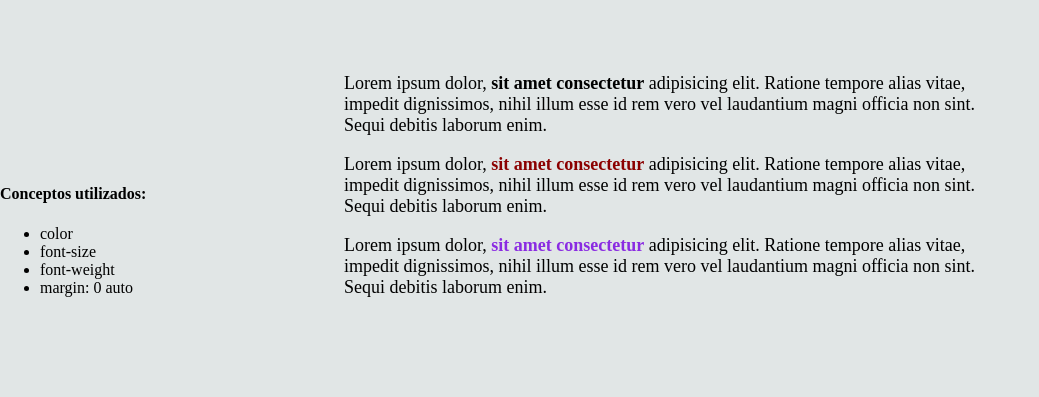
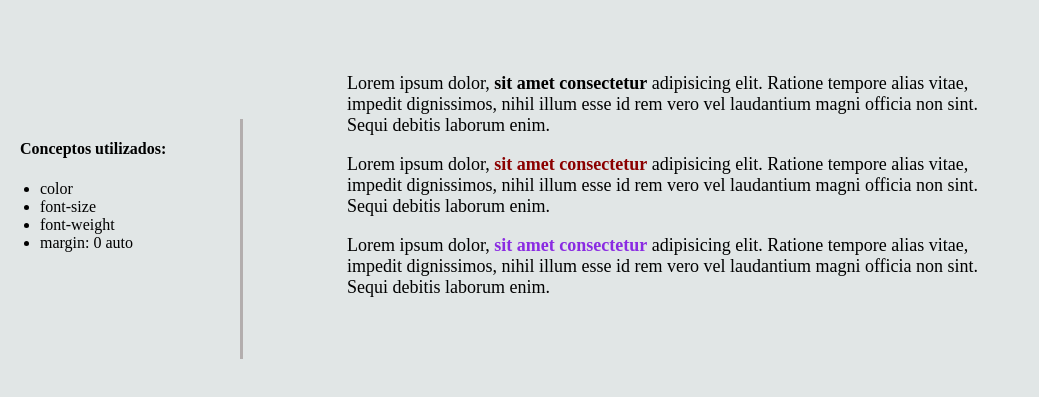
Before and after one commit to KevinADeras/practiceCSS, a plain HTML site: page color.html in a window 1280 px wide. Shown: the part 91-488 px from the top of the page, without its empty margins (0-1039 px from the left). Drawn offline with Linux system fonts and the light colour scheme.

Commit message:
a little css change

```diff
--- a/color.css
+++ b/color.css
@@ -27,7 +27,12 @@ body{
     width: 30vh;
     height: 100%;
     position:relative;
-    padding-top: 0;
+    bottom: 45px;
+    border-right: 3px solid rgb(179, 174, 174);
+}
+
+h4{
+    padding-left: 20px;
 }
 
 .seccion{
```
